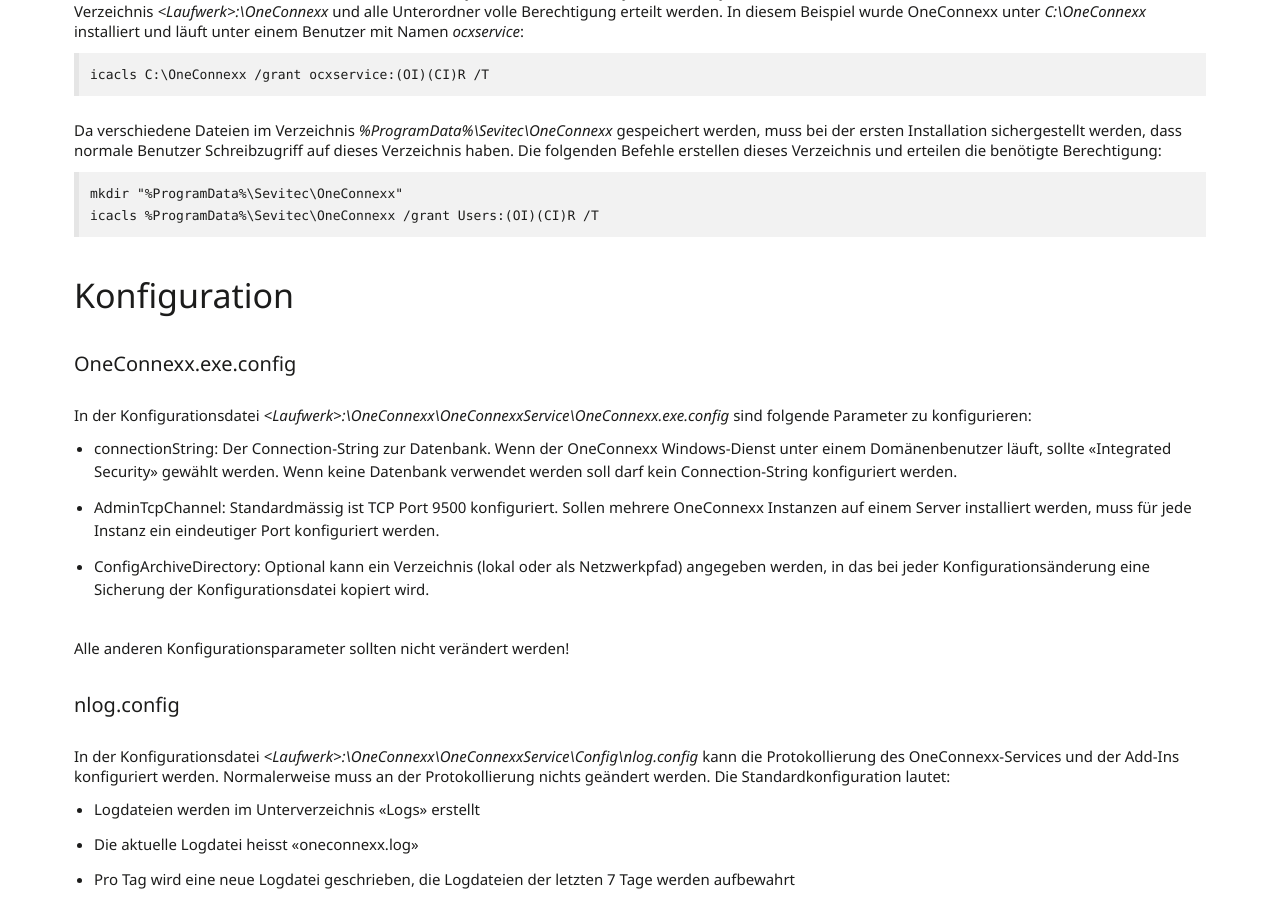
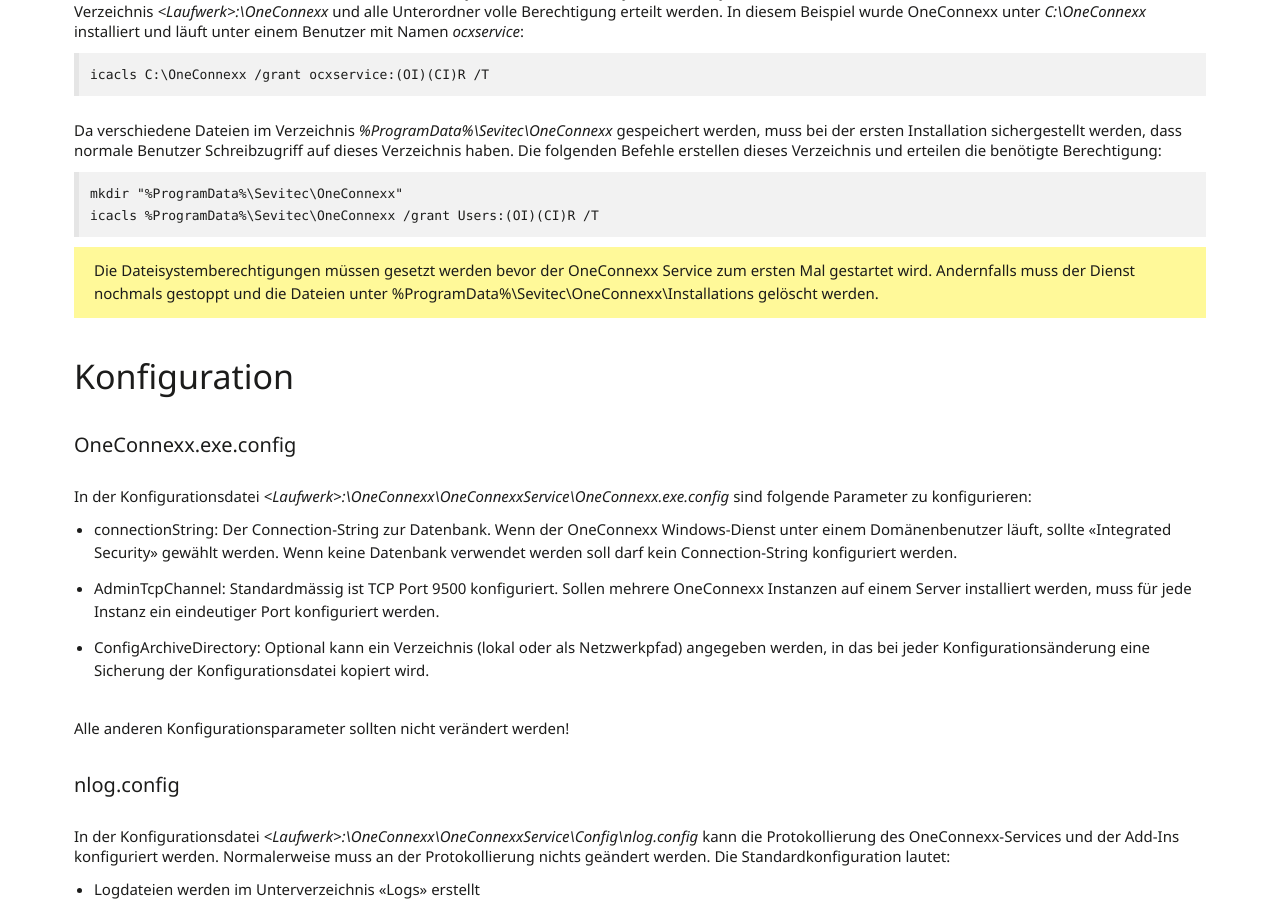
Before and after one commit to primesoft-group/oneconnexx-docs, a Jekyll site: the page built from _pages/setup/de/oneconnexx.md, in a window 1280 px wide and 900 px high, scrolled down 1969 px. Built offline with Jekyll 4.4.1, drawn with Linux system fonts in a browser that asks for light colours; nearby versions of some CDN libraries; some web fonts are replaced.

Commit message:
Update oneconnexx.md

````diff
--- a/_pages/setup/de/oneconnexx.md
+++ b/_pages/setup/de/oneconnexx.md
@@ -85,6 +85,8 @@
 icacls %ProgramData%\Sevitec\OneConnexx /grant Users:(OI)(CI)R /T
 ```
 
+{% include alert.html type="warning" text="Die Dateisystemberechtigungen müssen gesetzt werden bevor der OneConnexx Service zum ersten Mal gestartet wird. Andernfalls muss der Dienst nochmals gestoppt und die Dateien unter %ProgramData%\Sevitec\OneConnexx\Installations gelöscht werden." %}
+
 ### Konfiguration
 
 ##### OneConnexx.exe.config
````
